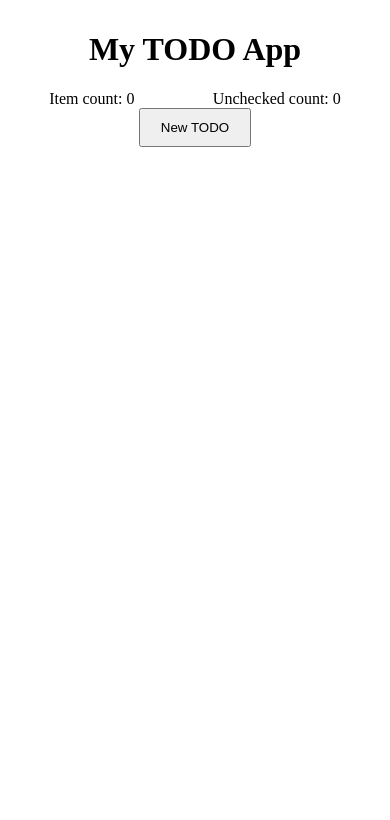
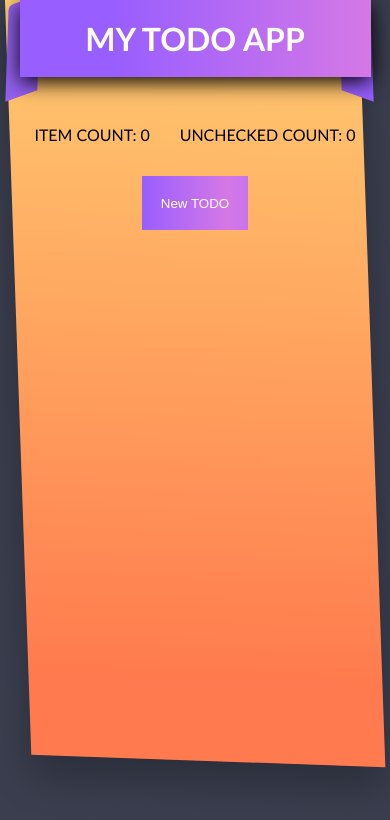
Before and after one commit to KN999/TODO-app, a plain HTML site: page index.html in a window 390 px wide. Drawn offline with Linux system fonts and the light colour scheme.

Commit message:
mobile UI added

```diff
--- a/index.html
+++ b/index.html
@@ -1,19 +1,23 @@
 <!DOCTYPE html>
-<html>
+<html lang="en">
 <head>
+  <meta charset="UTF-8">
+  <meta name="viewport" content="width=device-width, initial-scale=1.0">
+  <meta http-equiv="X-UA-Compatible" content="ie=edge">
+  <link rel="stylesheet" type="text/css" href="./styles.css" />
   <title>TODO App</title>
-    <link rel="stylesheet" type="text/css" href="./styles.css" />
 </head>
 <body>
-    <div class="container center">
-      <h1 class="center title">My TODO App</h1>
-      <div class="flow-right controls">
+  <div class="container">
+    <div class="box">
+      <h1 class="title">My TODO App</h1>
+      <div class="controls">
         <span>Item count: <span id="item-count" value="0">0</span></span>
         <span>Unchecked count: <span id="unchecked-count">0</span></span>
       </div>
-      <button class="button center" onClick="newTodo()">New TODO</button>
-      <ul id="todo-list" class="todo-list center">
-      </ul>
+      <button class="button" onClick="newTodo()">New TODO</button>
+      <ul id="todo-list" class="todo-list"></ul>
+    </div>
   </div>
   <script src="./script.js"></script>
 </body>
--- a/script.js
+++ b/script.js
@@ -15,7 +15,7 @@ function newTodo() {
   //creating a li
   var li = document.createElement("li");
   //appending a string to li
-  li.innerHTML = "<input type='checkbox' class='myCheck' onClick='check()' ><input type='text'>"
+  li.innerHTML = "<input type='checkbox' class='myCheck' onClick='check()'><input type='text'>"
   li.setAttribute("class", "List");
   //appending that list to ul
   list.appendChild(li);
--- a/styles.css
+++ b/styles.css
@@ -1,27 +1,149 @@
-* {
+*, *::before, *::after {
+  margin: 0;
+  padding: 0;
   box-sizing: border-box;
 }
 
 html, body {
-  background-color: #eee;
-  margin: 0;
-  padding: 0;
+  width: 100%;
+  height: 100vh;
+  font-size: 16px;
+  background-color: #3a3e4e;
+  font-family: 'Gill Sans', 'Gill Sans MT', Calibri, 'Trebuchet MS', sans-serif;
 }
 
 ul {
-  margin: 0;
-  padding: 0;
   list-style-type: none;
 }
 
-.center {
-  align-self: center;
+.container {
+  position: relative;
+  width: 90%;
+  color: #000;
+  height: 90%;
+  z-index: 0;
+  /* border: 2px solid green; */
+  background-color: #3a3e4e;
+  margin: 0 auto;
+  text-align: center;
 }
 
-.flow-right {
+.container .box::before {
+  content: '';
+  position: absolute;
+  top: -0.1em;
+  left: -0.1em;
+  right: -0.1em;
+  bottom: -0.1em;
+  z-index: -10000;
+  transform: skew(2deg, 2deg);
+  box-shadow: 0 20px 40px #0004;
+  background: linear-gradient(to top, rgba(255, 122, 78, 1) 10%, rgba(255, 205, 112, 1) 100%);
+}
+
+.title {
+  text-transform: uppercase;
+  padding: 0.6em;
+  color: #fff;
+  box-shadow: 0 5px 20px #000;
+  background: linear-gradient(to left, #d578e6 0%, #985eff 74%);
+}
+
+.title::before {
+  content: '';
+  position: absolute;
+  width: 1em;
+  z-index: -1;
+  height: 3em;
+  top: 0;
+  left: -0.4em;
+  right: 0.1em;
+  bottom: 0.1em;
+  border-radius: 5px 0 0 0;
+  transform: skew(-2deg, -20deg);
+  background: #945ff0;
+}
+
+.title::after {
+  content: '';
+  position: absolute;
+  width: 1em;
+  z-index: -1;
+  height: 3em;
+  top:0;
+  left: 10em;
+  right: 0.1em;
+  bottom: 0.1em;
+  border-radius: 0 5px 0 0;
+  transform: skew(2deg, 20deg);
+  background: #985eff;
+}
+
+.controls {
+  margin: 3em auto 2em;
+  text-transform: uppercase;
   display: flex;
+  font-weight: 300;
+  font-size: 1em;
   justify-content: space-around;
 }
+
+.button {
+  width: 8em;
+  height: 4em;
+  border: none;
+  color: #fff;
+  transition: 0.5s;
+  background: linear-gradient(to left, #985eff 10%, #d578e6 60%, #985eff 100%);
+  background-size: 200%;
+}
+
+.button:hover {
+  background-position-x: 100%;
+  transform: translateY(-15px);
+  box-shadow: 0 5px 10px rgba(0, 0, 0, 0.61);
+}
+
+ul {
+  margin: 1em ;
+}
+
+ul li .input-label .myCheck{
+  position: absolute;
+  opacity: 0;
+  cursor: pointer;
+}
+
+ul li .input-label .checkbox-custom {
+  position: absolute;
+  width: 1.5em;
+  height: 1.5em;
+  background-color: transparent;
+  border-radius: 5px;
+  border: 2px solid #fff;
+}
+
+ul li .input-label .checkbox-custom::after {
+  position: absolute;
+  content: '';
+  width: 0;
+  height: 0;
+  border-radius: 5px;
+  border: solid #009bff;
+  border-width: 0 3px 3px 0;
+  transform: rotate(0deg) scale(0);
+  opacity: 1;
+}
+
+ul li input[type = "text"] {
+  width: 15em;
+  height: 2em;
+  margin: 0.4em;
+  border: 2px solid #985eff;
+  border-radius: 6px;
+}
+
+/*
 
 .container {
   max-width: 800px;
@@ -63,4 +185,4 @@ ul {
 
 .todo-container:first-of-type {
   border-top: 1px solid #333;
-}
+} */
```
Lines whose indentation alone changed are shown as unchanged.
